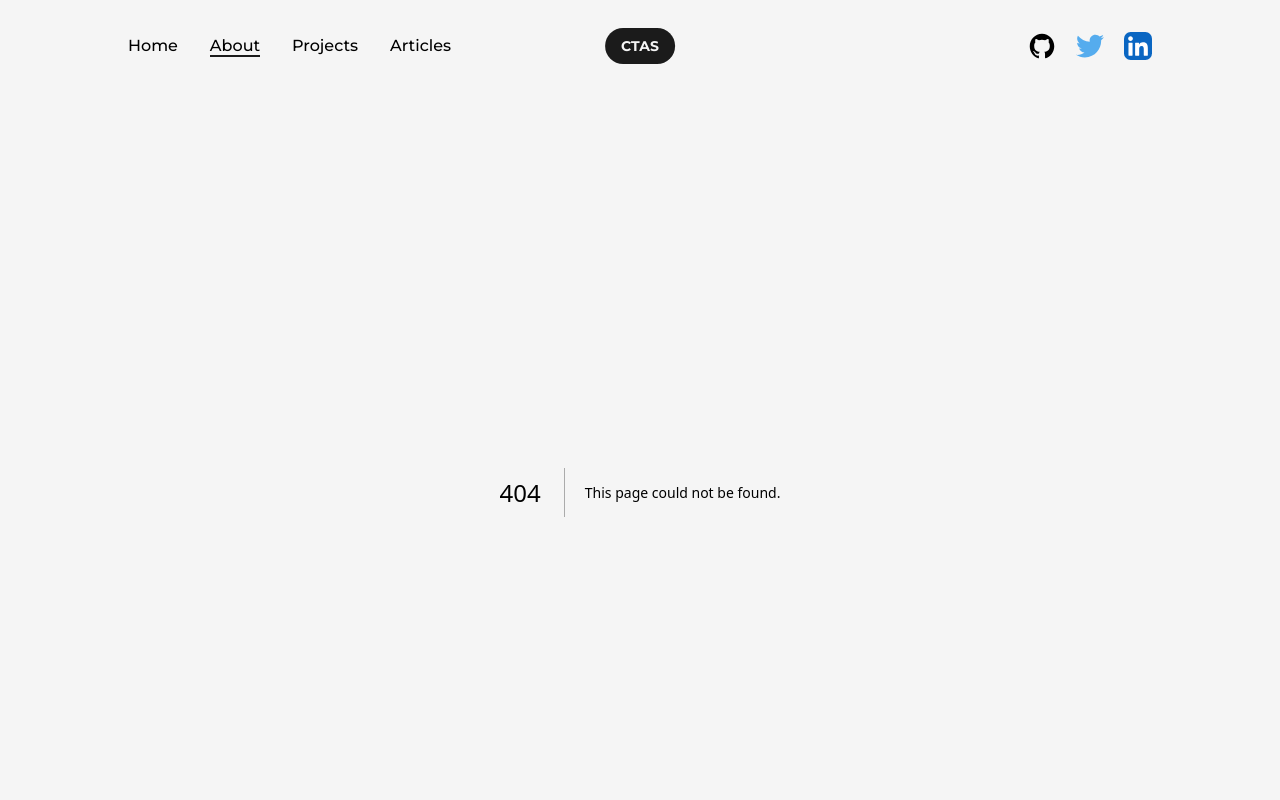
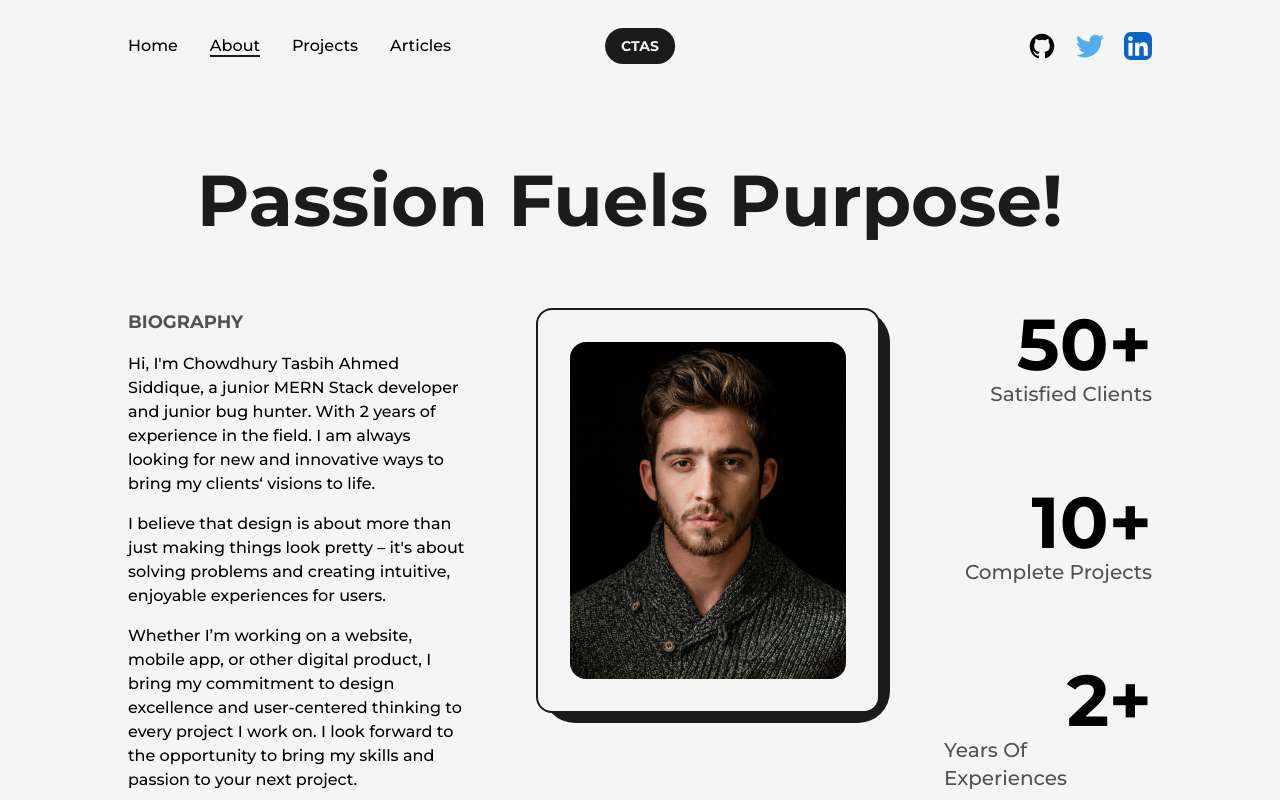
Before and after one commit to ctasbihas/CTasbihAS, a Next.js app: page /about in a window 1280 px wide. Before the commit this address had no page. Shown: the top 800 px of the page. Built offline with nearby package versions, Linux system fonts and the light colour scheme.

Commit message:
About me added

```diff
--- a/src/components/AnimatedText.jsx
+++ b/src/components/AnimatedText.jsx
@@ -30,7 +30,7 @@
     return (
         <div className="w-full mx-auto py-2 flex items-center justify-center text-center overflow-hidden">
             <motion.h1
-                className={`${className} inline-block w-full text-dark font-bold capitalize text-8xl`}
+                className={`${className} inline-block w-full text-dark font-bold capitalize`}
                 variants={quote}
                 initial="initial"
                 animate="animate"
--- /dev/null
+++ b/src/pages/about.jsx
@@ -0,0 +1,79 @@
+import { AnimatedText } from "@/components/AnimatedText";
+import { Layout } from "@/components/Layout";
+import Head from "next/head";
+import Image from "next/image";
+import profilePic from "@/../public/images/profile/developer-pic-2.jpg";
+import { useEffect, useRef } from "react";
+import { useInView, useMotionValue, useSpring } from "framer-motion";
+
+const AnimatedNumbers = ({ value }) => {
+    const ref = useRef(null);
+    const motionValue = useMotionValue(0);
+    const springValue = useSpring(motionValue, { duration: 3000 });
+    const isInView = useInView(ref);
+    useEffect(() => {
+        if (isInView) {
+            motionValue.set(value);
+        }
+    }, [value, motionValue, isInView]);
+    useEffect(() => {
+        springValue.on("change", (latest) => {
+            if (ref.current && latest.toFixed(0) <= value) {
+                ref.current.textContent = latest.toFixed(0);
+            }
+        })
+    }, [value, springValue])
+
+    return <span ref={ref}></span>
+}
+
+const about = () => {
+    return (
+        <>
+            <Head>
+                <title>C. Tasbih A. S. | About Page</title>
+            </Head>
+            <main className="flex w-full flex-col items-center justify-center">
+                <Layout className="pt-16">
+                    <AnimatedText text={"Passion Fuels Purpose!"} className="text-7xl mb-16" />
+                    <div className="grid w-full grid-cols-8 gap-16">
+                        <div className="col-span-3 flex flex-col items-start justify-start">
+                            <h2 className="mb-4 text-lg font-bold uppercase text-dark/75">Biography</h2>
+                            <p className="font-medium">Hi, I&apos;m Chowdhury Tasbih Ahmed Siddique, a junior MERN Stack developer and junior bug hunter. With 2 years of experience in the field. I am always looking for new and innovative ways to bring my clients&lsquo; visions to life.</p>
+                            <p className="font-medium my-4">I believe that design is about more than just making things look pretty – it&#39;s about solving problems and creating intuitive, enjoyable experiences for users.</p>
+                            <p className="font-medium">Whether I&rsquo;m working on a website, mobile app, or
+                                other digital product, I bring my commitment to design excellence and user-centered thinking to every project I work on. I look forward to the opportunity to bring my skills and passion to your next project.</p>
+                        </div>
+
+                        <div className="col-span-3 relative h-max rounded-2xl border-2 border-solid border-dark bg-light p-8">
+                            <div className="absolute top-0 -right-3 -z-10 w-[102%] h-[103%] rounded-[2rem] bg-dark" />
+                            <Image src={profilePic} alt="Chowdhury Tasbih Ahmed Siddique" className='w-full h-auto rounded-2xl' />
+                        </div>
+
+                        <div className="col-span-2 flex flex-col items-end justify-between">
+                            <div className="flex flex-col items-end justify-center">
+                                <span className="inline-block text-7xl font-bold">
+                                    <AnimatedNumbers value={50} />+
+                                </span>
+                                <h2 className="text-xl font-medium capitalize text-dark/75">Satisfied Clients</h2>
+                            </div>
+                            <div className="flex flex-col items-end justify-center">
+                                <span className="inline-block text-7xl font-bold">
+                                    <AnimatedNumbers value={10} />+
+                                </span>
+                                <h2 className="text-xl font-medium capitalize text-dark/75">Complete Projects</h2>
+                            </div>
+                            <div className="flex flex-col items-end justify-center">
+                                <span className="inline-block text-7xl font-bold">
+                                    <AnimatedNumbers value={2} />+
+                                </span>
+                                <h2 className="text-xl font-medium capitalize text-dark/75">Years Of Experiences</h2>
+                            </div>
+                        </div>
+                    </div>
+                </Layout>
+            </main>
+        </>
+    );
+};
+export default about;
--- a/src/pages/index.jsx
+++ b/src/pages/index.jsx
@@ -24,7 +24,7 @@
             <div className="w-1/2 flex flex-col items-center self-center">
               <AnimatedText
                 text="Turning Vision Into Reality With Code And Design."
-                className="!text-5xl !text-left"
+                className="text-5xl text-left"
               />
               <p className="my-4 text-base font-medium">As a skilled junior MERN Stack developer, I am dedicated to turning ideas into innovative web applications. Explore my latest projects and articles, showcasing my expertise in MERN Stack technologies and web development.
                 <br />
```
